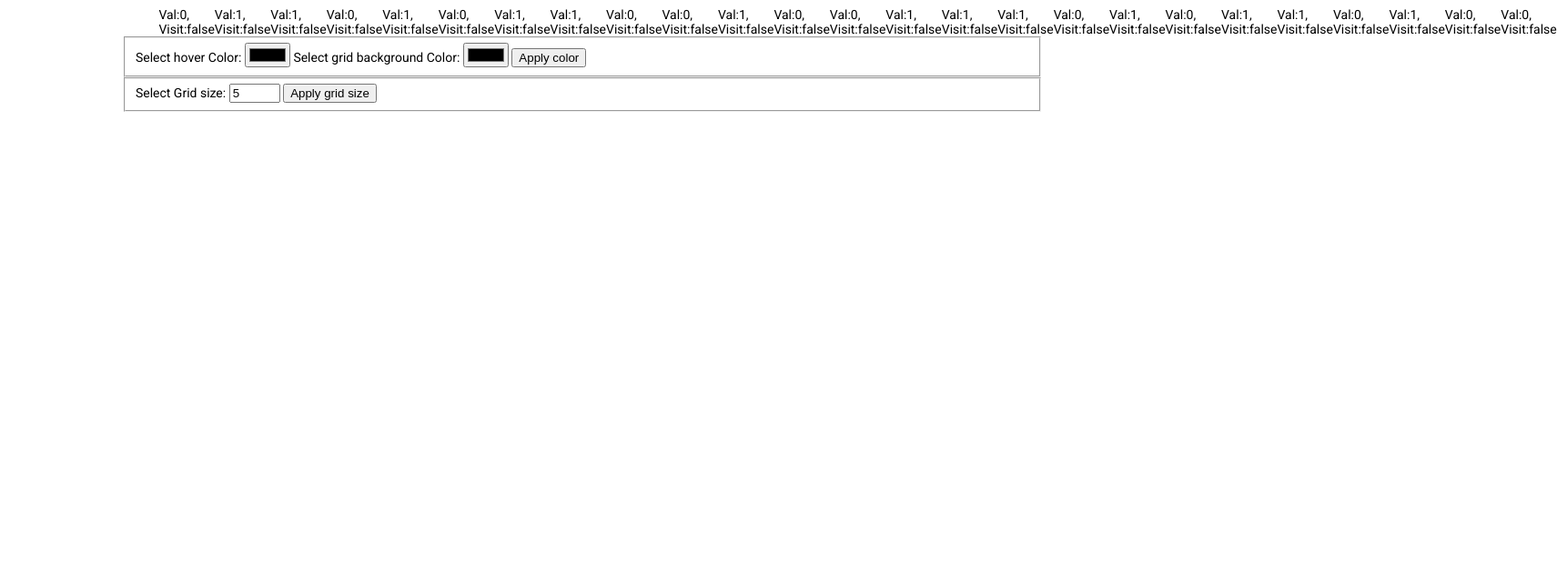
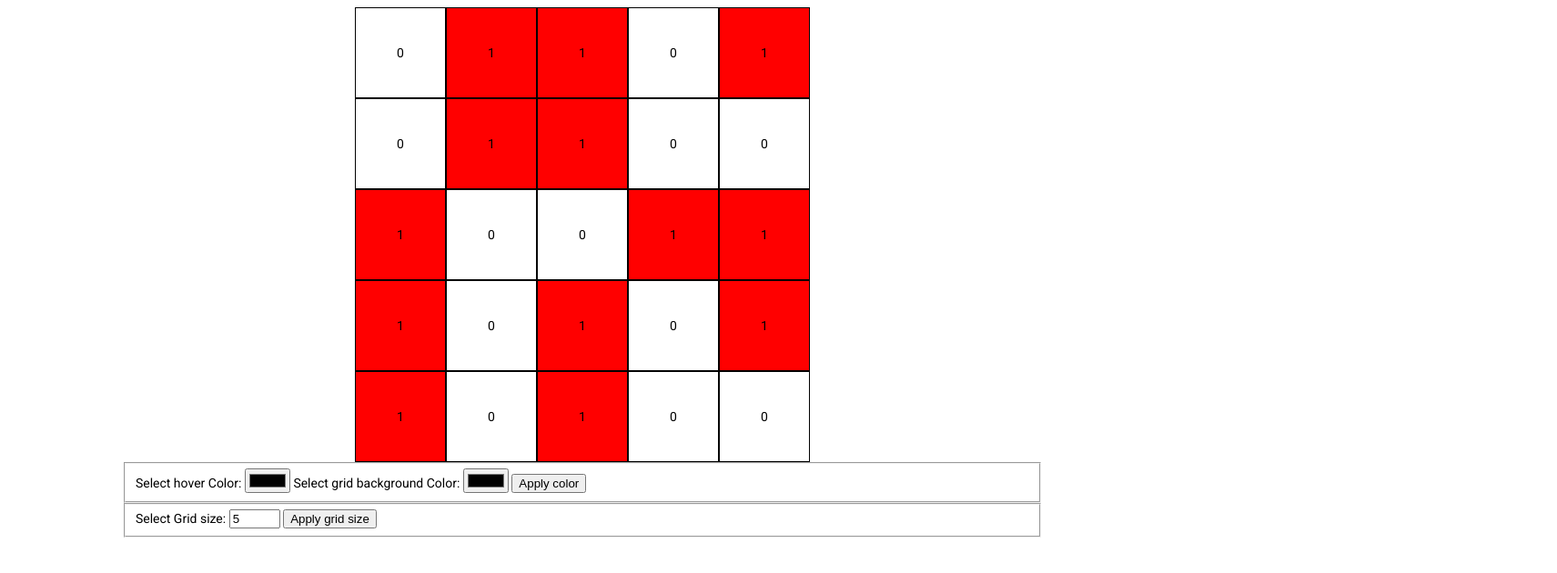
Before and after one commit to PuspaGurung/JS-NxN-Matrix-countCluster, a website: page index.html in a window 1280 px wide. Shown: the whole page at 91% size, 1711 px wide, since content can reach past the window. Drawn offline with Linux system fonts and the light colour scheme.

Commit message:
apply stylesheet

```diff
--- a/SCSS/components/_sections.scss
+++ b/SCSS/components/_sections.scss
@@ -3,11 +3,25 @@
   margin: 0 auto;
 }
 .grid-wrapper {
+  margin: 0 auto;
   .grid {
     display: flex;
     list-style: none;
-    flex-grow: row wrap;
+    flex-flow: row wrap;
+    justify-content: center;
     margin: 0 auto;
+    padding: 0;
+    box-sizing: border-box;
+
+    &__item {
+      box-sizing: border-box;
+      display: flex;
+      justify-content: center;
+      align-items: center;
+      cursor: pointer;
+      border: 1px solid black;
+      text-align: center;
+    }
   }
 }
 
--- a/js/main.js
+++ b/js/main.js
@@ -3,7 +3,9 @@ let domControl = {
   submitButton: document.getElementById("submit-button"),
   hoverColor: document.getElementById("hover-color").value,
   bgColor: document.getElementById("bg-color").value,
-  gridWrapper: document.querySelector(".grid-wrapper")
+  gridWrapper: document.querySelector(".grid-wrapper"),
+  grid: document.querySelector("grid"),
+  gridItem: document.querySelector(".grid__item")
 };
 
 // GRID
@@ -36,16 +38,37 @@ class Grid {
         let li = document.createElement("li");
         li.classList.add("grid__item");
         let txtNode = document.createTextNode(
-          `Val:${gridCol.value}, Visit:${gridCol.visited}`
+          `${gridCol.value}` //val: , Visit:${gridCol.visited}
         );
         li.appendChild(txtNode);
         ul.appendChild(li);
+
+        // *********** APPLY STYLESHEET ****************/
+        let content = {
+          width: 50
+        };
+        let styleUl = {
+          width: `${content.width}rem`
+        };
+        let addStyleUl = ul.style;
+        for (let style in styleUl) {
+          addStyleUl[style] = styleUl[style];
+        }
+        let styleLi = {
+          width: `${Math.floor(content.width / this.gridSize)}rem`,
+          minHeight: `${Math.floor(content.width / this.gridSize)}rem`,
+          background: gridCol.value == 1 ? "red" : "normal"
+        };
+        let addStyleLi = li.style;
+
+        for (let style in styleLi) {
+          addStyleLi[style] = styleLi[style];
+        }
       });
     });
     domControl.gridWrapper.appendChild(ul);
   }
 }
-
 // Default grid size
 let grid = new Grid(5);
 
```
Also changed, not shown: CSS/style.css.
